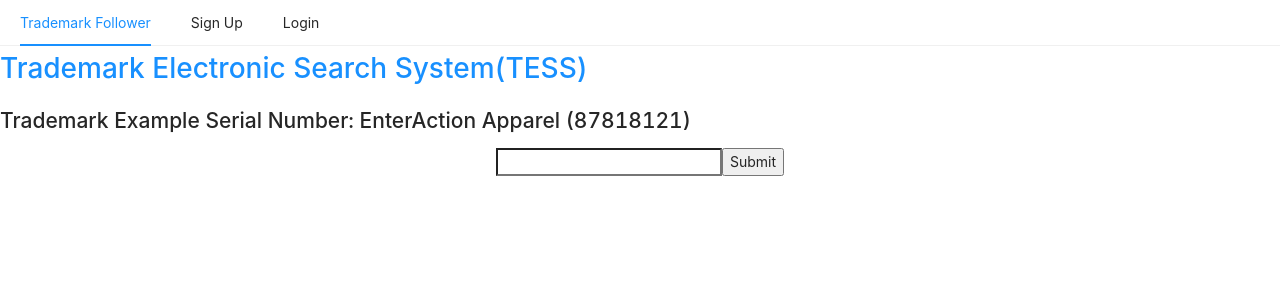
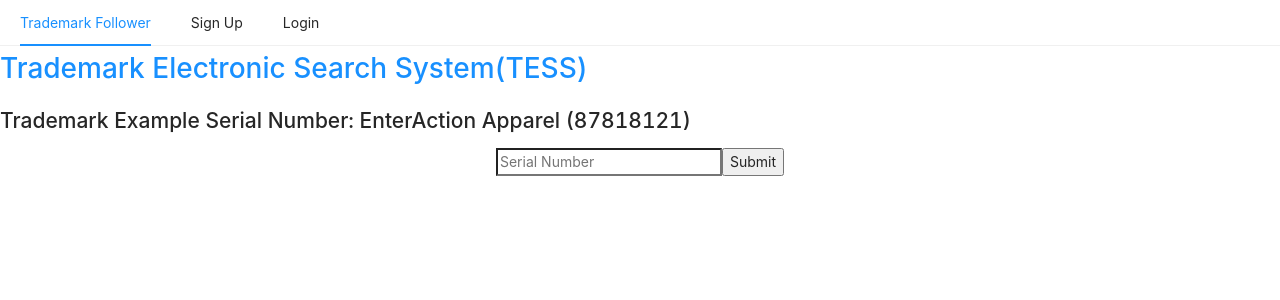
Before and after one commit to inception88/trademark-follower, a React (Create React App) app: page / in a window 1280 px wide. Shown: the top 300 px of the page. Built offline with nearby package versions, Linux system fonts and the light colour scheme; no server answers.

Commit message:
Added serial number placeholder for search input

```diff
--- a/src/components/trademarks/TrademarkSearch.js
+++ b/src/components/trademarks/TrademarkSearch.js
@@ -97,6 +97,7 @@ render() {
       <div>
         <form className='center' onSubmit={(event) => this.handleOnSubmit(event)}>
           <input
+            placeholder="Serial Number"
             type="text"
             value={this.state.text}
             onChange={(event) => this.handleOnChange(event)} />
```
Also changed, not shown: 1 other file (tests, documents, lock files or other folders).
